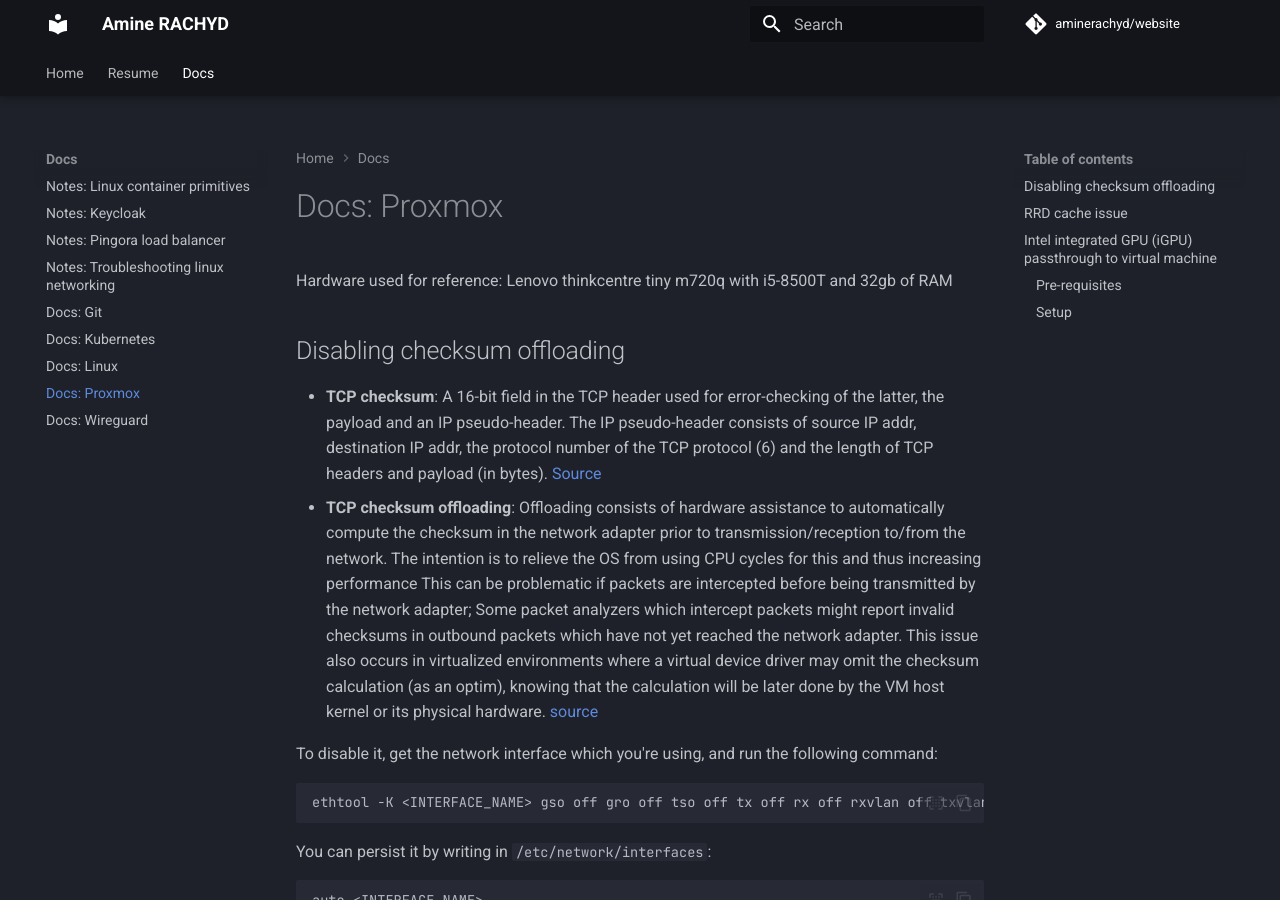
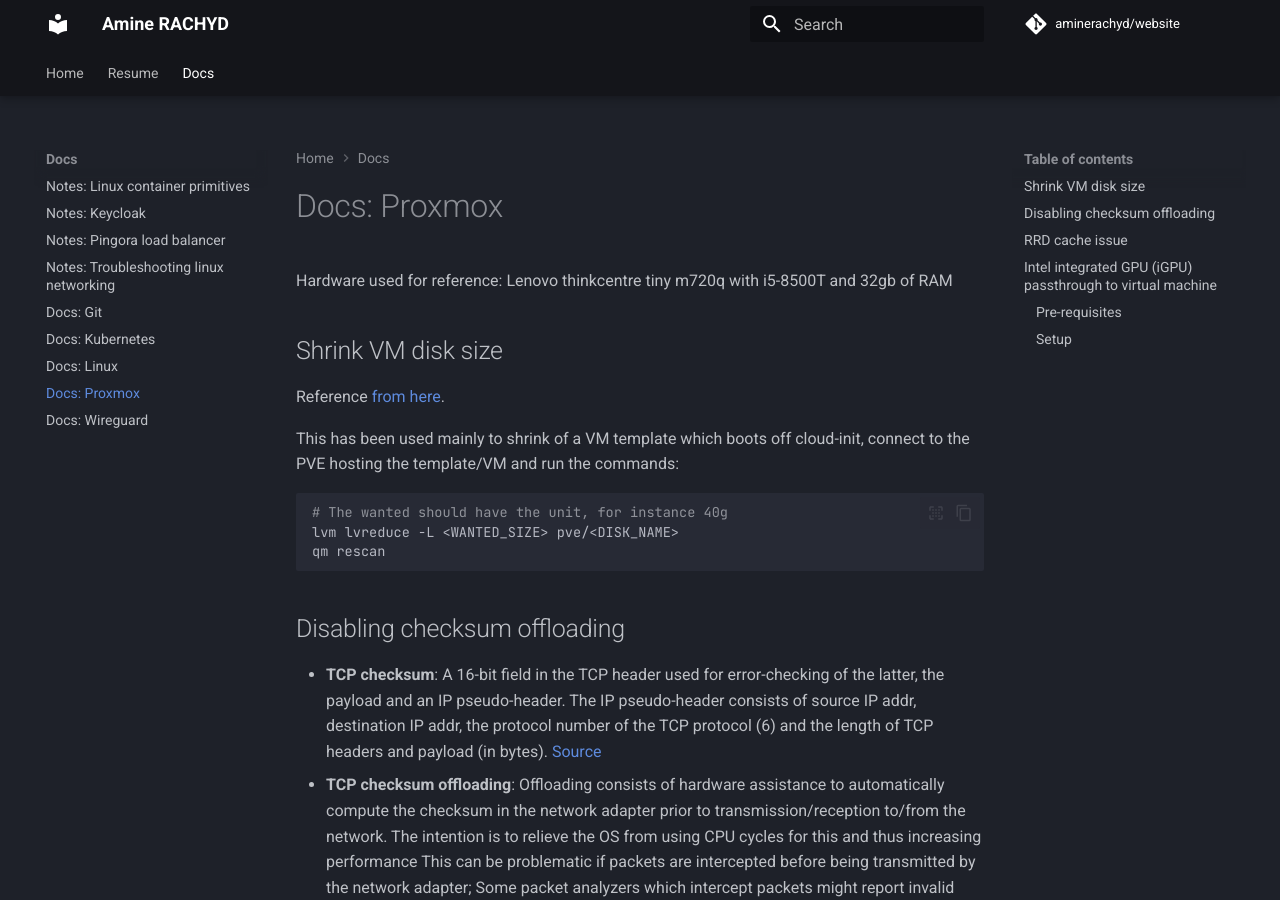
Before and after one commit to aminerachyd/website, an MkDocs documentation site: the page built from docs/Docs/proxmox.md, in a window 1280 px wide and 900 px high. Built offline with MkDocs 1.6.1 and Material for MkDocs 9.7.7, drawn with Linux system fonts in a browser that asks for light colours; comment, search, counter and statistics services are not loaded.

Commit message:
add disk shrink doc to proxmox

````diff
--- a/docs/Docs/proxmox.md
+++ b/docs/Docs/proxmox.md
@@ -1,6 +1,17 @@
 # Docs: Proxmox
 
 Hardware used for reference: Lenovo thinkcentre tiny m720q with i5-8500T and 32gb of RAM
+
+## Shrink VM disk size
+
+Reference [from here](https://forum.proxmox.com/threads/decrease-a-vm-disk-size.122430/post-540307).
+
+This has been used mainly to shrink of a VM template which boots off cloud-init, connect to the PVE hosting the template/VM and run the commands:
+```bash
+# The wanted should have the unit, for instance 40g
+lvm lvreduce -L <WANTED_SIZE> pve/<DISK_NAME>
+qm rescan
+```
 
 ## Disabling checksum offloading
 
````
